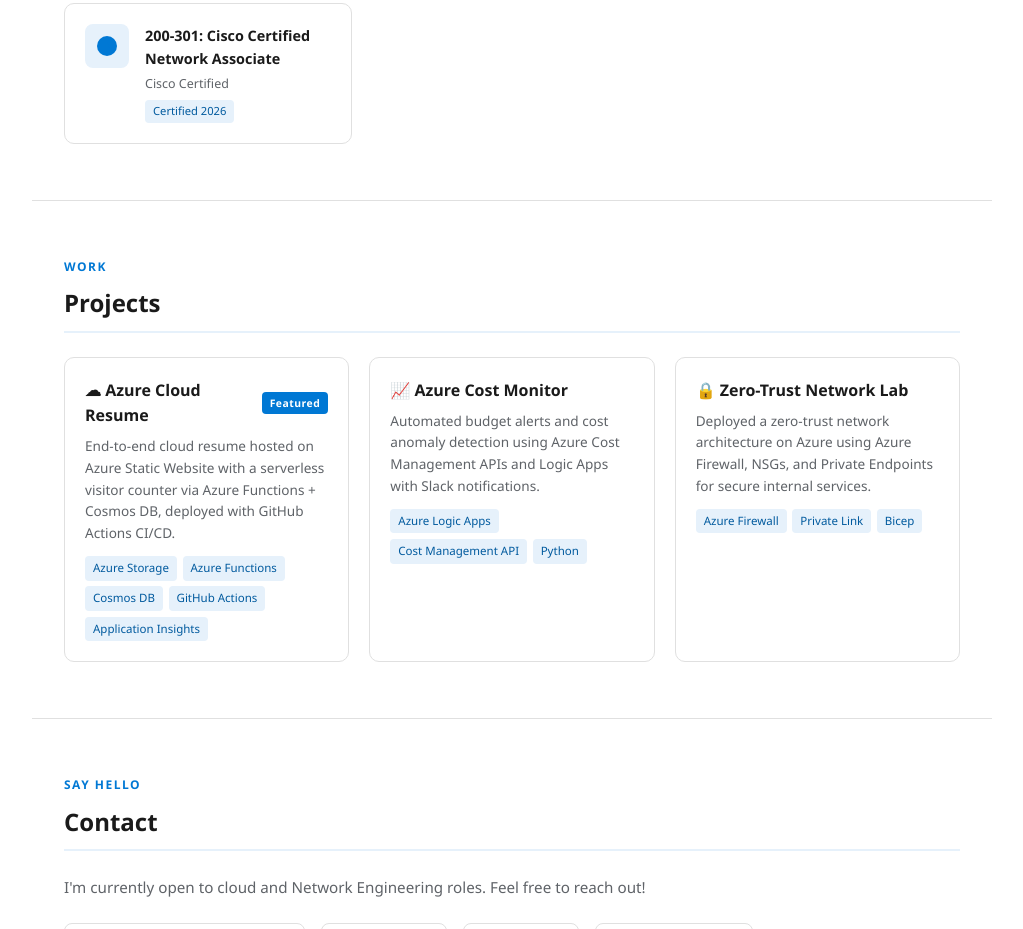
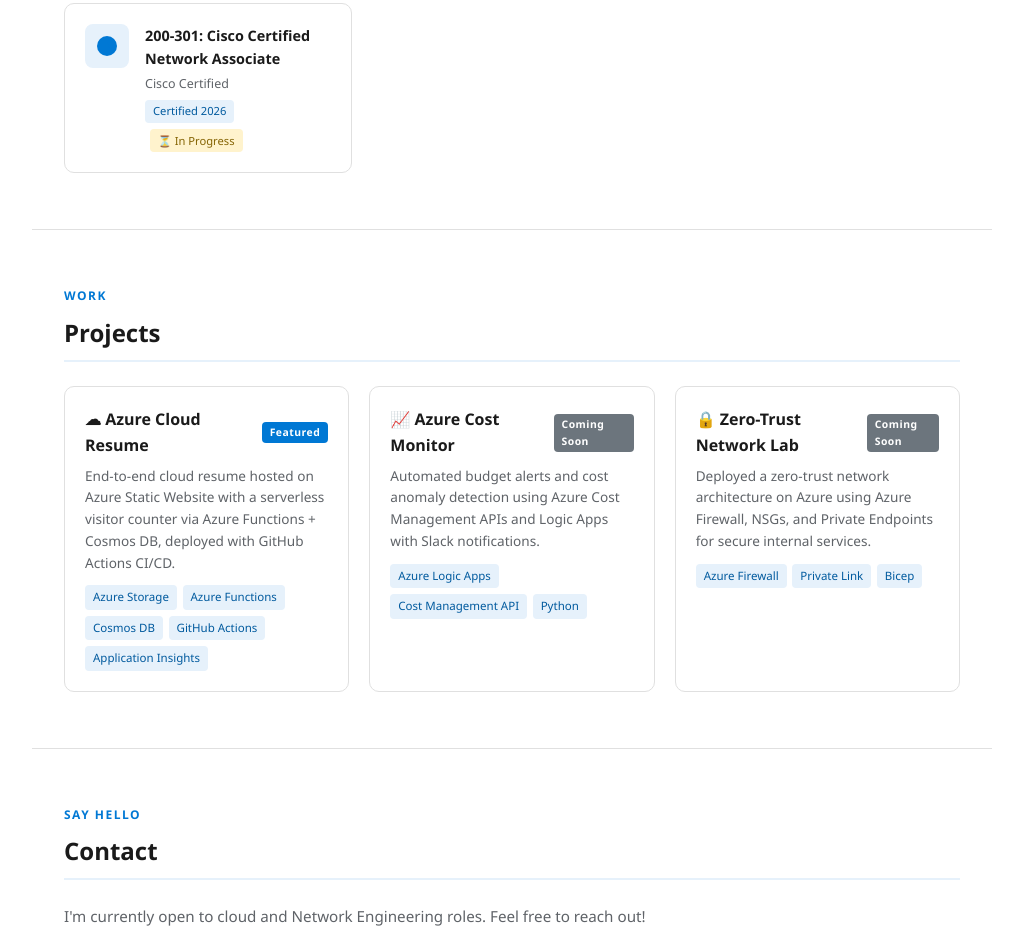
Before and after one commit to dagalecodes/azure-resume, a plain HTML site: page frontend/index.html in a window 1280 px wide. Shown: the part 2817-3746 px from the top of the page, without its empty margins (128-1151 px from the left). Drawn offline with Linux system fonts and the light colour scheme; no server answers.

Commit message:
Add in progress and coming soon badges

```diff
--- a/frontend/index.html
+++ b/frontend/index.html
@@ -215,6 +215,7 @@
         <h4>200-301: Cisco Certified Network Associate</h4>
         <p>Cisco Certified</p>
         <span class="cert-badge">Certified 2026</span>
+        <span class="cert-badge" style="background:#fff3cd;color:#856404;margin-left:.3rem">⏳ In Progress</span>
       </div>
     </div>
   </div>
@@ -238,7 +239,7 @@
       </div>
     </div>
     <div class="project-card">
-      <h3>&#128200; Azure Cost Monitor</h3>
+      <h3>&#128200; Azure Cost Monitor <span class="featured-badge" style="background:#6c757d">Coming Soon</span></h3>
       <p>Automated budget alerts and cost anomaly detection using Azure Cost Management APIs and Logic Apps with Slack notifications.</p>
       <div class="project-tech">
         <span class="tech-tag">Azure Logic Apps</span>
@@ -247,7 +248,7 @@
       </div>
     </div>
     <div class="project-card">
-      <h3>&#128274; Zero-Trust Network Lab</h3>
+      <h3>&#128274; Zero-Trust Network Lab <span class="featured-badge" style="background:#6c757d">Coming Soon</span></h3>
       <p>Deployed a zero-trust network architecture on Azure using Azure Firewall, NSGs, and Private Endpoints for secure internal services.</p>
       <div class="project-tech">
         <span class="tech-tag">Azure Firewall</span>
```
